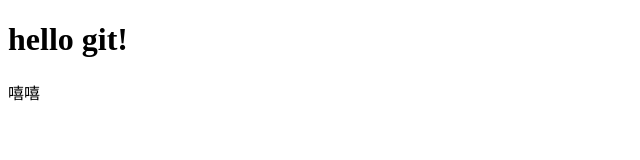
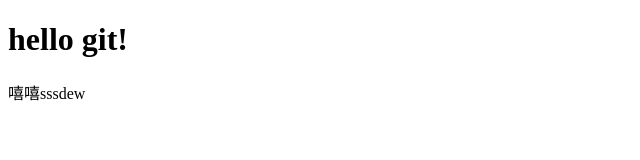
Before and after one commit to wcoders/myLesson-2, a plain HTML site: page index.html in a window 1280 px wide. Shown: the full height of the page, 0-640 px from the left. Drawn offline with Linux system fonts and the light colour scheme.

Commit message:
1.0.1 index.html

```diff
--- a/index.html
+++ b/index.html
@@ -10,6 +10,6 @@
  </head>
  <body>
 	<h1>hello git!</h1>
-	<p>嘻嘻</p>
+	<p>嘻嘻sssdew</p>
  </body>
 </html>
```
